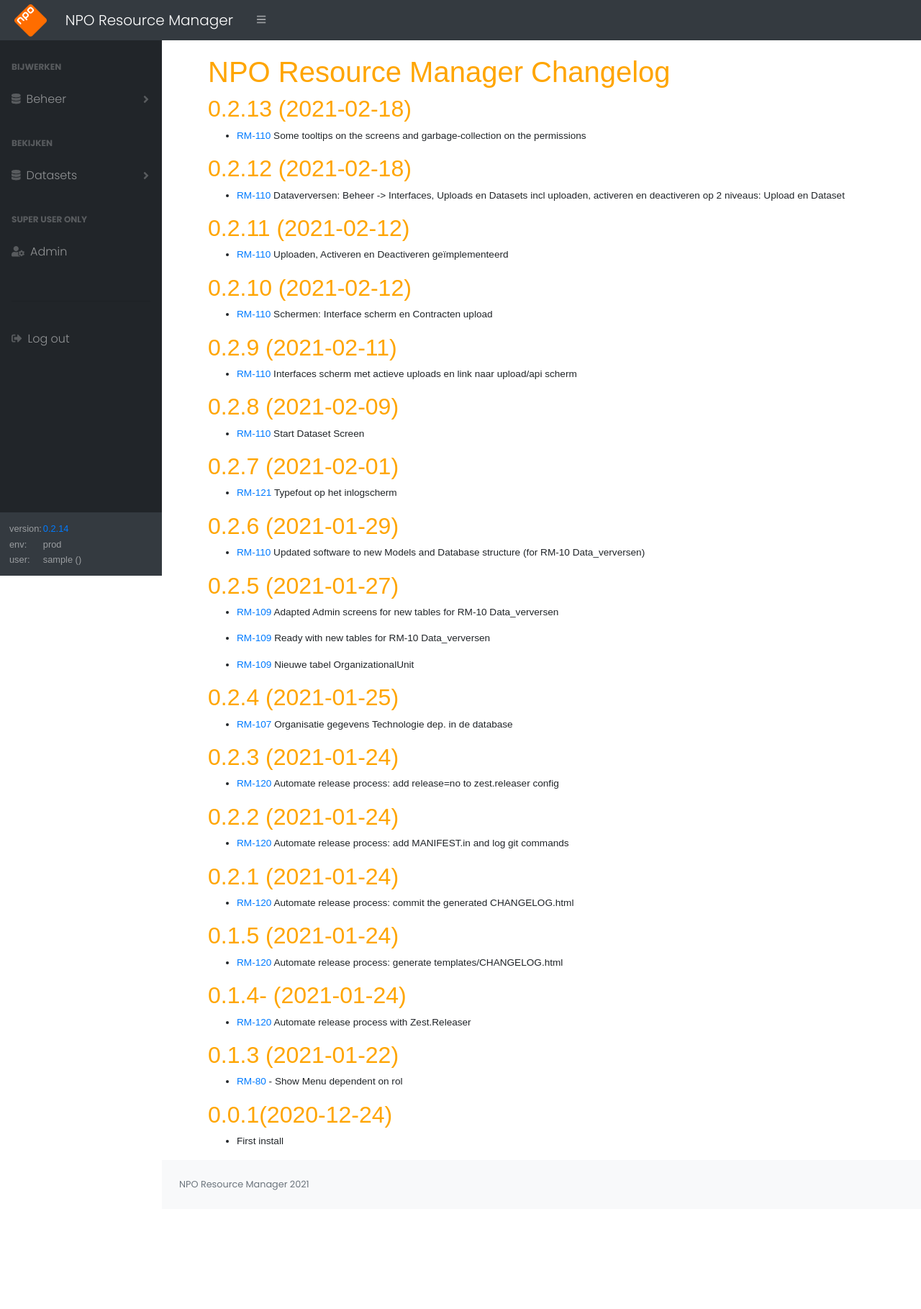
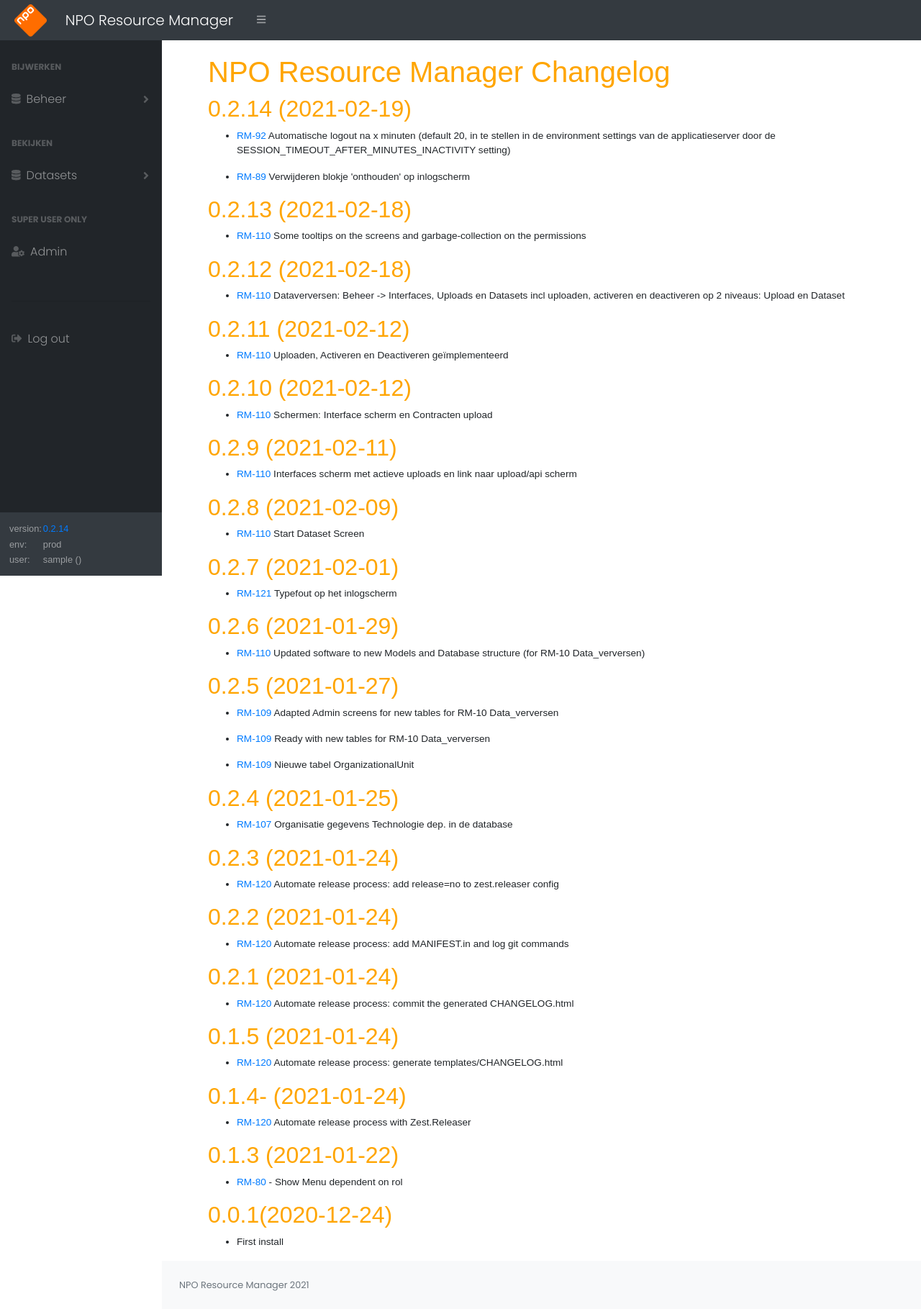
Before and after one commit to ikheetbas/Verhalen, a Django app: page /changelog in a window 1280 px wide. Shown: the whole page at 72% size. Before the commit the page ends 1654 px from the top, so only its background shows below. Run offline with Django 3.2, Linux system fonts and the light colour scheme; the visitor is signed in with stand-in values (Sample User, id 1); some libraries are stand-ins or nearby versions.

Commit message:
new CHANGELOG.html

```diff
--- a/templates/CHANGELOG.html
+++ b/templates/CHANGELOG.html
@@ -5,6 +5,15 @@
 <div class='container-fluid pl-3'>
 <br>
 <h1>NPO Resource Manager Changelog</h1>
+<h2>0.2.14 (2021-02-19)</h2>
+<ul>
+<li>
+<p><a href="https://aesset.atlassian.net/browse/RM-92">RM-92</a> Automatische logout na x minuten (default 20, in te stellen in de environment settings van de applicatieserver door de SESSION_TIMEOUT_AFTER_MINUTES_INACTIVITY setting)</p>
+</li>
+<li>
+<p><a href="https://aesset.atlassian.net/browse/RM-89">RM-89</a> Verwijderen blokje 'onthouden' op inlogscherm</p>
+</li>
+</ul>
 <h2>0.2.13 (2021-02-18)</h2>
 <ul>
 <li><a href="https://aesset.atlassian.net/browse/RM-110">RM-110</a> Some tooltips on the screens and garbage-collection on the permissions</li>
```
